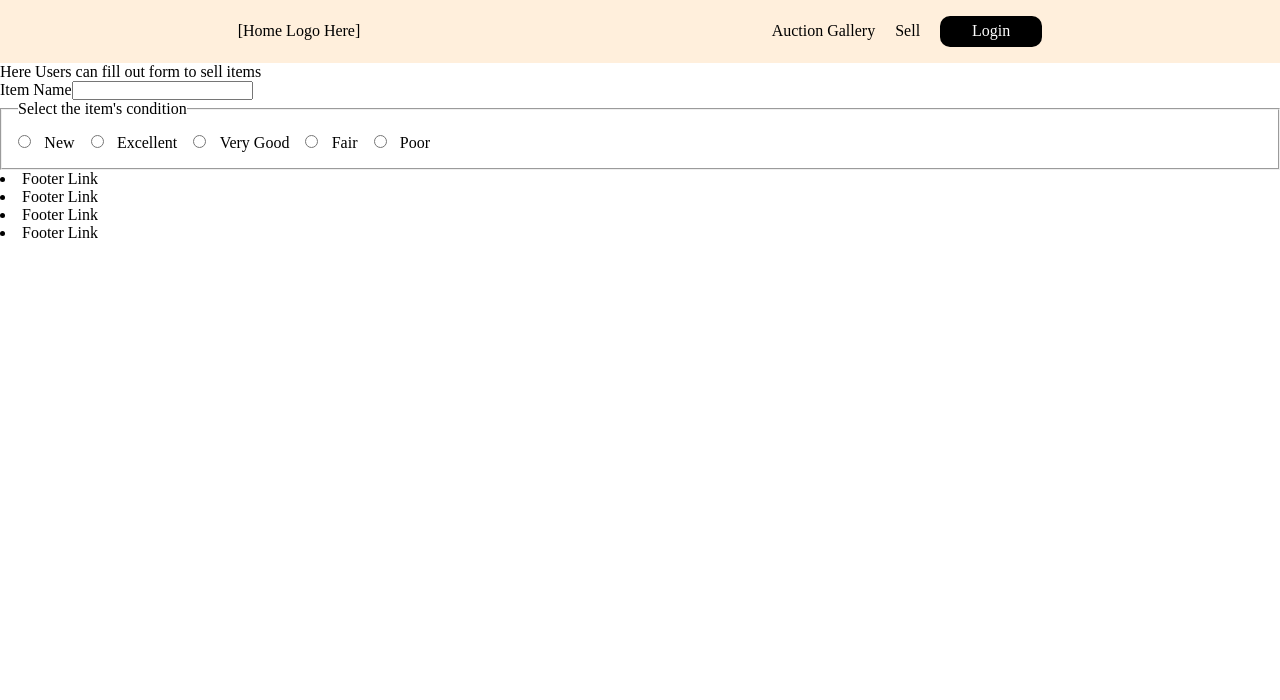
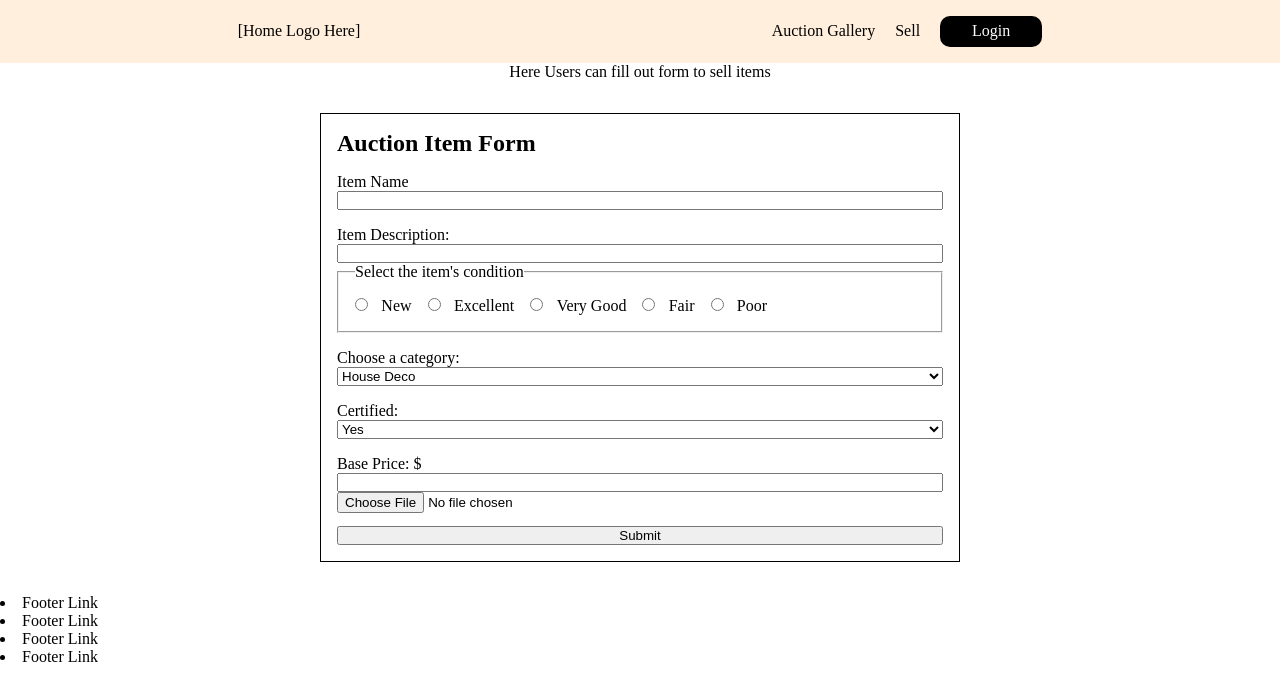
Before and after one commit to VictoriaAPineda/auction-site, a Next.js app: page /sell in a window 1280 px wide. Shown: the top 700 px of the page. Built offline with nearby package versions, Linux system fonts and the light colour scheme; no server answers.

Commit message:
upload imgs in form

```diff
--- a/app/globals.scss
+++ b/app/globals.scss
@@ -104,6 +104,25 @@ body {
 }
 
 /* Sell */
+#sell_container{
+  display: flex;
+  flex-direction: column;
+  align-items: center;
+  justify-content: center;
+}
+.auction_seller_form{
+  display: flex;
+  flex-direction: column;
+  border: black 1px solid;
+  margin: 2em;
+  padding: 1em;
+  width: 50%;
+  label, button{
+    margin-top: 1em;
+  }
+}
+
+
 .conditionField{
   padding: 1em;
 
--- a/app/sell/page.tsx
+++ b/app/sell/page.tsx
@@ -1,21 +1,92 @@
 'use client'
 
-import { useState } from "react"
+import { ChangeEvent, useState } from "react"
+import supabase from "../config/supabaseClient"
 
 export default function Sell(){
     const [itemName, setItemName] = useState('')
+    const [itemPrice, setItemPrice] = useState<number|string>('')
+    const [itemDescription, setItemDescription] = useState('')
     const [condition, setCondition] = useState('')
+    const [itemImage, setItemImage] = useState<File | null>(null)
+    const [category, setCategory] = useState('House Deco')
+    const [certified, setCertified] = useState<boolean>(false)
 
     const conditionArray: Array<string> = ['New', 'Excellent', 'Very Good', 'Fair', 'Poor']
+
+    {/* TODO:A  Addd Regex , RLS, redirect later...*/}
+
+    const handleImageFileChange = (e:ChangeEvent<HTMLInputElement>)=>{
+        if(e.target.files && e.target.files.length > 0){
+            setItemImage(e.target.files[0])
+        }
+    }
+    console.log(itemImage)
+    console.log(JSON.stringify(itemImage)); // null?
+
+    const uploadImg = async(file:File): Promise<string | null> =>{
+        console.log("enter upload img...")
+        const filePath = `${file.name}-${Date.now()}`;
+        console.log("file path: " +filePath)
+        const {error} = await supabase.storage
+            .from('item-image')
+            .upload(filePath, file)
+
+        if (error) {
+            console.error('ERROR in uploading img: ', error.message);
+            return null;
+        }
+        const {data} = await supabase.storage
+            .from('item-image')
+            .getPublicUrl(filePath)
+
+        return data.publicUrl;
+    };
+    const handleCategory = (e:any) => {
+        setCategory(e.target.value)
+    }
+    const handleCeritify = (e:any) =>{
+        // Convert to a boolean
+        const val = JSON.parse(e.target.value)
+        setCertified(val)
+    }
+
+    const handleSubmit = async(e:any)=>{
+        e.preventDefault()
+
+        let imgUrl:string | null = null
+        if (itemImage) {
+            imgUrl = await uploadImg(itemImage)
+        }
+
+        const {data, error} = await supabase
+            .from('auction_Items')
+            .insert({itemName, condition, category, certified, startPrice:itemPrice, image:imgUrl, description:itemDescription})
+            .select()
+            .single()
+
+        if(error){
+            console.log("Error")
+        }
+        if(data){
+            console.log(data)
+        }
+    }
+
 
     return(
         <section id="sell_container">
             <p>Here Users can fill out form to sell items</p>
 
-            <form action="">
+            <form action="" className="auction_seller_form" onSubmit={handleSubmit}>
+                <h1> Auction Item Form</h1>
                 {/* Name */}
                 <label htmlFor="itemName">Item Name</label>
-                <input type="text" id="itemName" value={itemName} onChange={(e)=>{setItemName(e.target.value)}}/>
+                <input type="text" id="itemName" value={itemName} onChange={(e)=>{setItemName(e.target.value)}} required/>
+
+                {/* Description */}
+                <label htmlFor="itemDescription">Item Description: </label>
+                <input type="text" id="itemDescription" value={itemDescription} onChange={(e)=>{setItemDescription(e.target.value)}} required/>
 
                 {/* Item condition */}
                 <fieldset className="conditionField">
@@ -23,12 +94,37 @@ export default function Sell(){
                         <div className="conditionContainer">
                             {conditionArray.map((c:string)=>(
                                 <div key={c}>
-                                    <input type="radio" id={c} name="condition" value={c} onChange={(e)=>{setCondition(e.target.value)}}/>
-                                    <label htmlFor="c">{c}</label>
+                                    <input type="radio" id={c} name="condition" value={c} onChange={(e)=>{setCondition(e.target.value)}} required/>
+                                    <label htmlFor={c}>{c}</label>
                                 </div>
                             ))}
                         </div>
                 </fieldset>
+
+                {/* category */}
+                <label htmlFor="itemCategory">Choose a category:</label>
+                <select name="itemCategory" id="itemCategory" value={category} onChange={handleCategory}>
+                    <option value="House Deco">House Deco</option>
+                    <option value="cat. 2">Cat. 2</option>
+                    <option value="cat. 3">Cat. 3</option>
+                </select>
+
+                {/* Cerified */}
+                <label htmlFor="itemCert">Certified:</label>
+                <select name="itemCert" id="itemCert" onChange={handleCeritify}>
+                    <option value="true">Yes</option>
+                    <option value="false">No</option>
+                </select>
+
+                {/* TOOD: Add a file input for a ceritification proof */}
+                {/* Base Price / Start Bid */}
+                <label htmlFor="itemPrice">Base Price: $</label>
+                <input type="number"id="itemPrice" value={itemPrice} step={0.01} onChange={(e)=>{setItemPrice(Number(e.target.value))}} />
+
+                {/* upload image */}
+                <input type="file" accept="image/*" onChange={handleImageFileChange} />
+
+                <button type="submit"> Submit</button>
             </form>
 
         </section>
```
